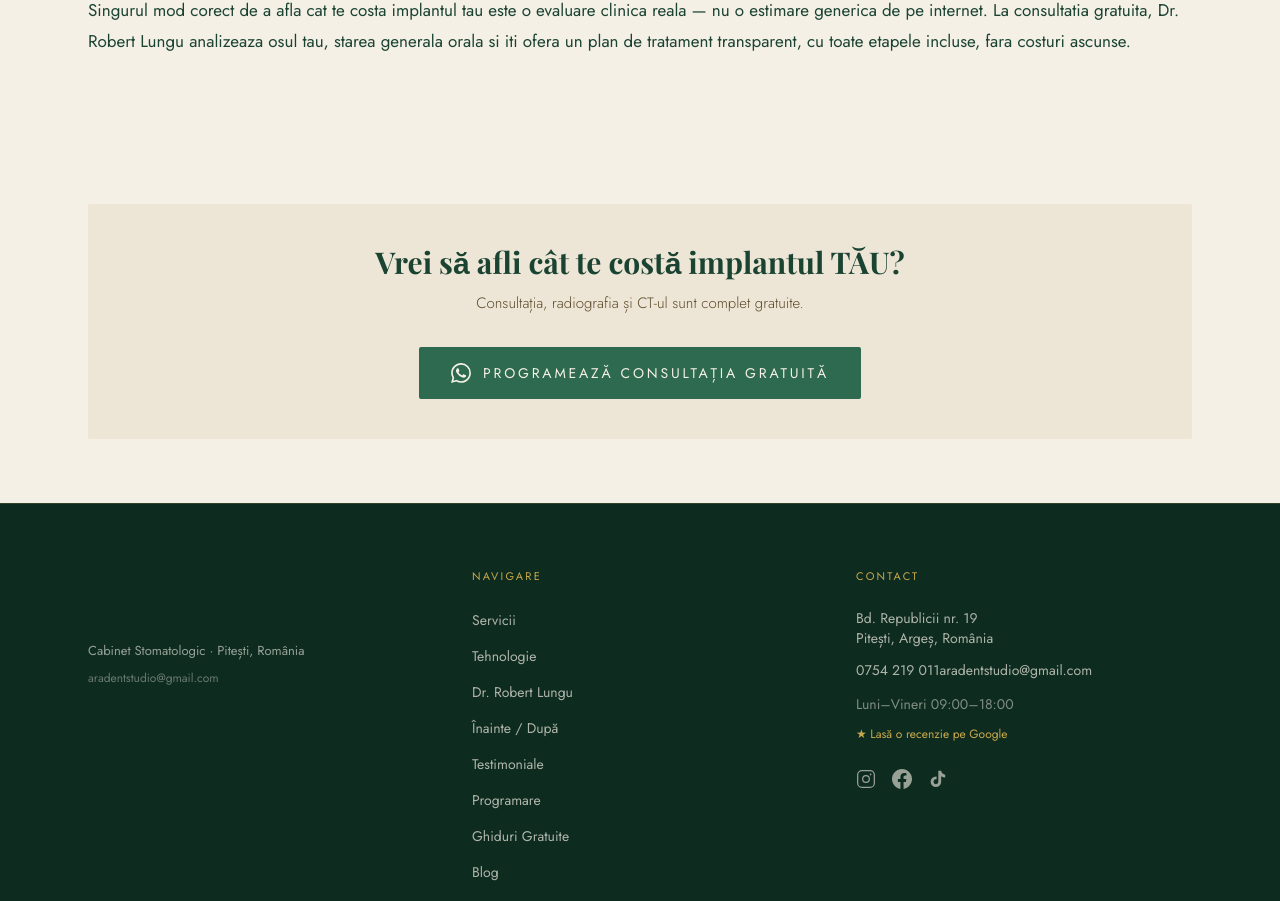
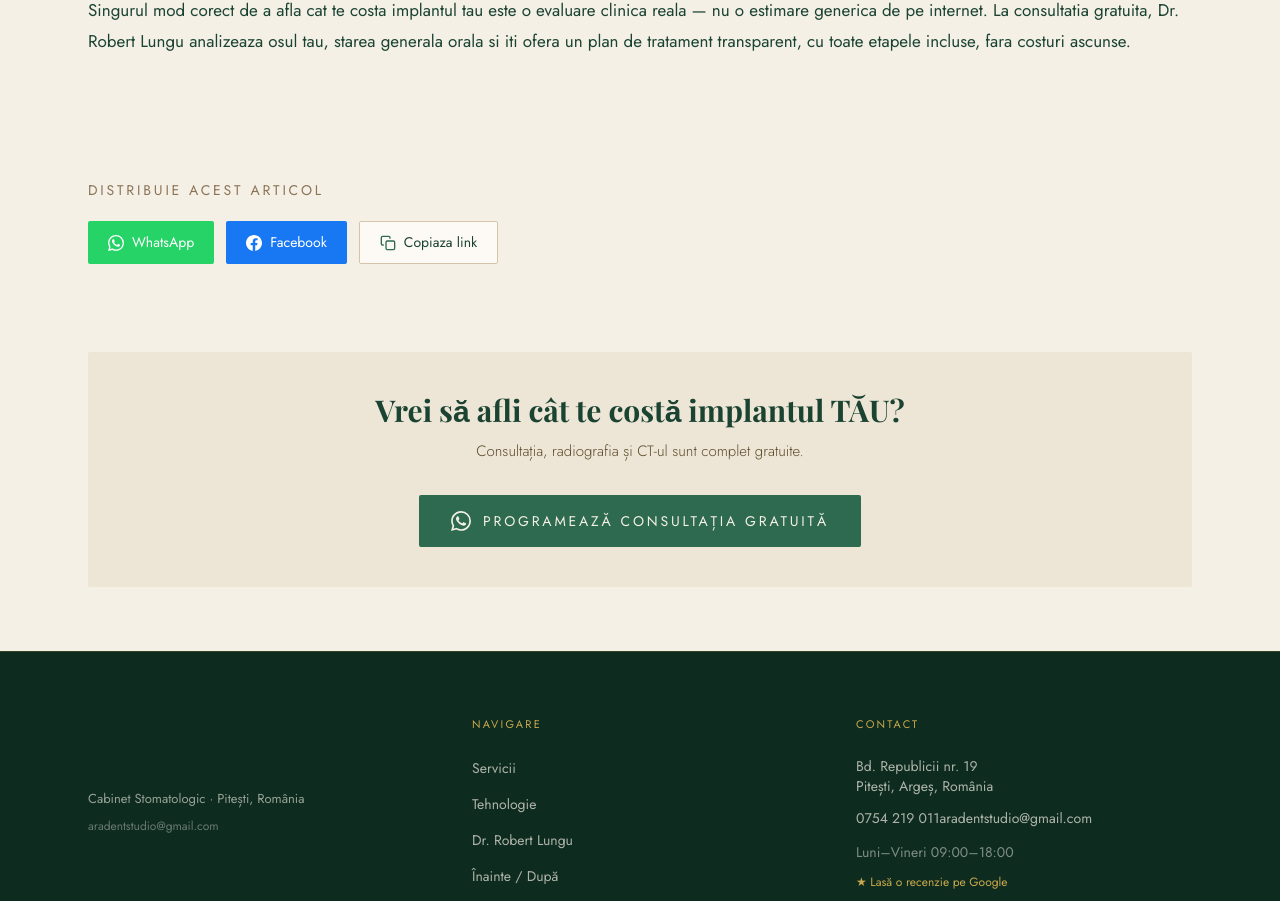
Before and after one commit to Rbt1/aradentpitesti, a Next.js app: page /blog/cat-costa-implant-dentar-romania-2026 in a window 1280 px wide. Shown: the part 2394-3295 px from the top of the page. Built offline with nearby package versions, Linux system fonts and the light colour scheme; grey boxes are pictures that could not be loaded.

Commit message:
adaug butoane share pe articolele de blog

```diff
--- /dev/null
+++ b/app/blog/[slug]/ShareButtons.tsx
@@ -0,0 +1,82 @@
+'use client'
+
+import { useState } from 'react'
+
+interface ShareButtonsProps {
+  slug: string
+  title: string
+}
+
+const BASE_URL = 'https://www.aradentpitesti.ro'
+
+const ShareButtons = ({ slug, title }: ShareButtonsProps) => {
+  const [copied, setCopied] = useState(false)
+
+  const url = `${BASE_URL}/blog/${slug}`
+  const waHref = `https://wa.me/?text=${encodeURIComponent(title + ' — ' + url)}`
+  const fbHref = `https://www.facebook.com/sharer/sharer.php?u=${encodeURIComponent(url)}`
+
+  const handleCopy = () => {
+    navigator.clipboard.writeText(url).then(() => {
+      setCopied(true)
+      setTimeout(() => setCopied(false), 2000)
+    })
+  }
+
+  return (
+    <div className="pt-10 pb-2">
+      <p className="font-jost text-[14px] uppercase tracking-wider text-bark mb-5">
+        Distribuie acest articol
+      </p>
+      <div className="flex flex-wrap gap-3">
+        {/* WhatsApp */}
+        <a
+          href={waHref}
+          target="_blank"
+          rel="noopener noreferrer"
+          className="inline-flex items-center gap-2 font-jost text-[14px] text-white px-5 py-[10px] rounded-sm hover:opacity-85 transition-opacity duration-200"
+          style={{ backgroundColor: '#25D366' }}
+        >
+          <svg viewBox="0 0 24 24" fill="currentColor" className="w-4 h-4 flex-shrink-0" aria-hidden="true">
+            <path d="M17.472 14.382c-.297-.149-1.758-.867-2.03-.967-.273-.099-.471-.148-.67.15-.197.297-.767.966-.94 1.164-.173.199-.347.223-.644.075-.297-.15-1.255-.463-2.39-1.475-.883-.788-1.48-1.761-1.653-2.059-.173-.297-.018-.458.13-.606.134-.133.298-.347.446-.52.149-.174.198-.298.298-.497.099-.198.05-.371-.025-.52-.075-.149-.669-1.612-.916-2.207-.242-.579-.487-.5-.669-.51-.173-.008-.371-.01-.57-.01-.198 0-.52.074-.792.372-.272.297-1.04 1.016-1.04 2.479 0 1.462 1.065 2.875 1.213 3.074.149.198 2.096 3.2 5.077 4.487.709.306 1.262.489 1.694.625.712.227 1.36.195 1.871.118.571-.085 1.758-.719 2.006-1.413.248-.694.248-1.289.173-1.413-.074-.124-.272-.198-.57-.347m-5.421 7.403h-.004a9.87 9.87 0 01-5.031-1.378l-.361-.214-3.741.982.998-3.648-.235-.374a9.86 9.86 0 01-1.51-5.26c.001-5.45 4.436-9.884 9.888-9.884 2.64 0 5.122 1.03 6.988 2.898a9.825 9.825 0 012.893 6.994c-.003 5.45-4.437 9.884-9.885 9.884m8.413-18.297A11.815 11.815 0 0012.05 0C5.495 0 .16 5.335.157 11.892c0 2.096.547 4.142 1.588 5.945L.057 24l6.305-1.654a11.882 11.882 0 005.683 1.448h.005c6.554 0 11.89-5.335 11.893-11.893a11.821 11.821 0 00-3.48-8.413z" />
+          </svg>
+          WhatsApp
+        </a>
+
+        {/* Facebook */}
+        <a
+          href={fbHref}
+          target="_blank"
+          rel="noopener noreferrer"
+          className="inline-flex items-center gap-2 font-jost text-[14px] text-white px-5 py-[10px] rounded-sm hover:opacity-85 transition-opacity duration-200"
+          style={{ backgroundColor: '#1877F2' }}
+        >
+          <svg viewBox="0 0 24 24" fill="currentColor" className="w-4 h-4 flex-shrink-0" aria-hidden="true">
+            <path d="M24 12.073c0-6.627-5.373-12-12-12s-12 5.373-12 12c0 5.99 4.388 10.954 10.125 11.854v-8.385H7.078v-3.47h3.047V9.43c0-3.007 1.792-4.669 4.533-4.669 1.312 0 2.686.235 2.686.235v2.953H15.83c-1.491 0-1.956.925-1.956 1.874v2.25h3.328l-.532 3.47h-2.796v8.385C19.612 23.027 24 18.062 24 12.073z" />
+          </svg>
+          Facebook
+        </a>
+
+        {/* Copiaza link */}
+        <button
+          onClick={handleCopy}
+          className="inline-flex items-center gap-2 font-jost text-[14px] text-forest-dark px-5 py-[10px] rounded-sm border border-bark-light bg-offwhite hover:opacity-85 transition-opacity duration-200"
+        >
+          {copied ? (
+            <svg viewBox="0 0 24 24" fill="none" stroke="currentColor" strokeWidth="2" strokeLinecap="round" strokeLinejoin="round" className="w-4 h-4 flex-shrink-0 text-forest" aria-hidden="true">
+              <polyline points="20 6 9 17 4 12" />
+            </svg>
+          ) : (
+            <svg viewBox="0 0 24 24" fill="none" stroke="currentColor" strokeWidth="2" strokeLinecap="round" strokeLinejoin="round" className="w-4 h-4 flex-shrink-0 text-forest" aria-hidden="true">
+              <rect x="9" y="9" width="13" height="13" rx="2" ry="2" />
+              <path d="M5 15H4a2 2 0 01-2-2V4a2 2 0 012-2h9a2 2 0 012 2v1" />
+            </svg>
+          )}
+          {copied ? 'Link copiat!' : 'Copiaza link'}
+        </button>
+      </div>
+    </div>
+  )
+}
+
+export default ShareButtons
--- a/app/blog/[slug]/page.tsx
+++ b/app/blog/[slug]/page.tsx
@@ -4,6 +4,7 @@ import Link from 'next/link'
 import Navbar from '@/app/components/Navbar'
 import Footer from '@/app/components/Footer'
 import { articole, formatDate } from '@/data/articole'
+import ShareButtons from './ShareButtons'
 
 interface Props {
   params: { slug: string }
@@ -97,6 +98,13 @@ export default function ArticolPage({ params }: Props) {
           />
         </section>
 
+        {/* Share buttons */}
+        <section className="pb-4 px-6 bg-cream">
+          <div className="container-site max-w-[720px]">
+            <ShareButtons slug={params.slug} title={articol.title} />
+          </div>
+        </section>
+
         {/* CTA box */}
         <section className="py-16 px-6 bg-cream">
           <div className="container-site max-w-[720px]">
```
